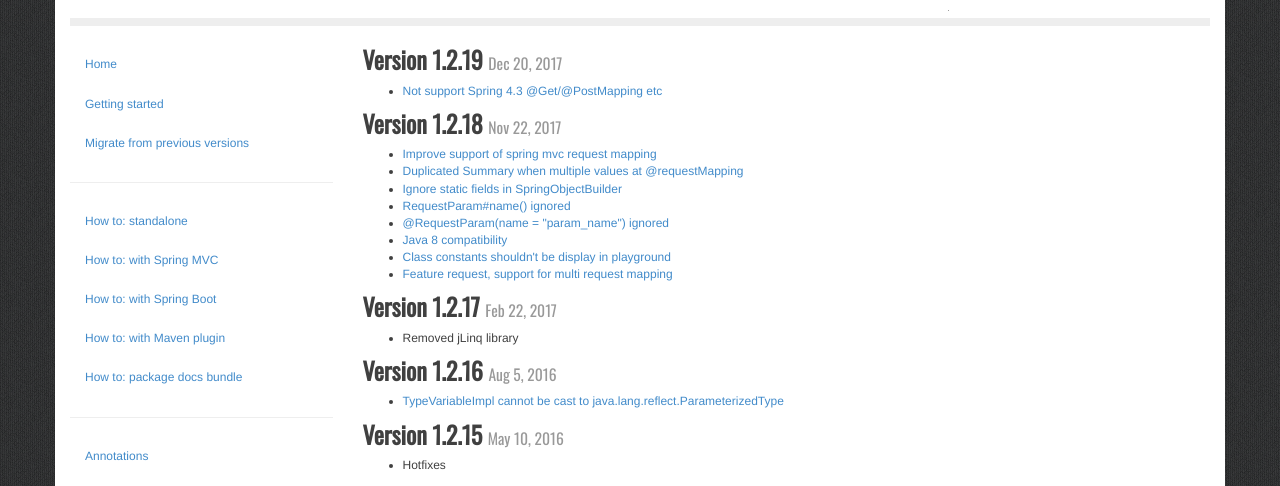
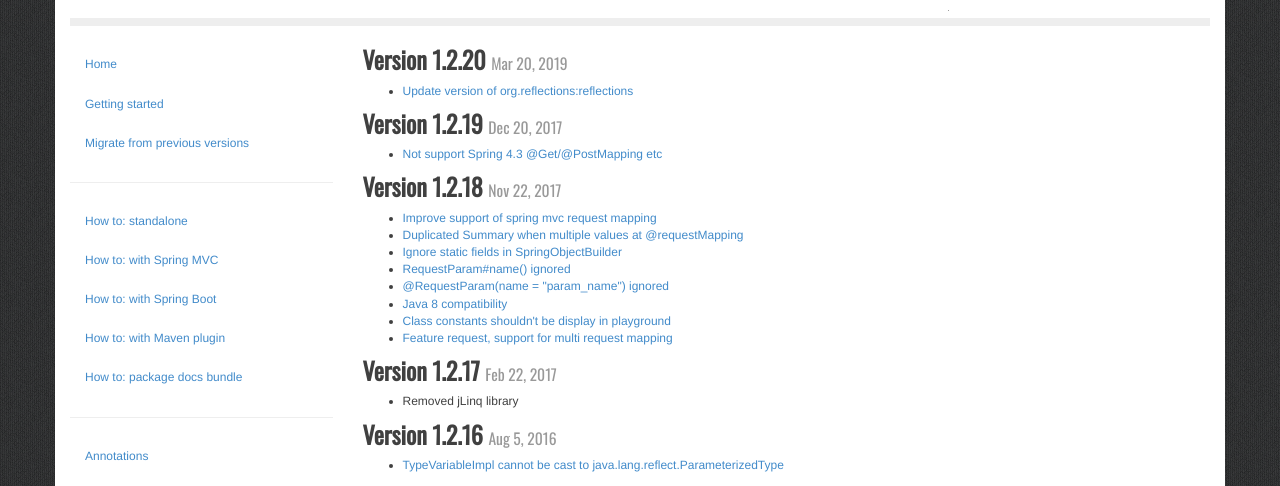
Before and after one commit to fabiomaffioletti/jsondoc, a Jekyll site: the page built from changelog.html, in a window 1280 px wide and 900 px high, cut to the strip 414-900 px from the top of the window. Built offline with Jekyll 4.4.1, drawn with Linux system fonts in a browser that asks for light colours; nearby versions of some CDN libraries; some web fonts are replaced; Markdown is read by kramdown in place of the engine named in the settings; some of the changed text lies outside the part shown; grey boxes are pictures that could not be loaded.

Commit message:
Update documentation

```diff
--- a/_config.yml
+++ b/_config.yml
@@ -2,6 +2,6 @@ name: JSONDoc
 baseurl:
 markdown: redcarpet
 highlighter: rouge
-version: 1.2.19
+version: 1.2.20
 demourl: http://jsondoc-fabiomaffioletti.rhcloud.com/jsondoc-ui.html?url=http://jsondoc-fabiomaffioletti.rhcloud.com/jsondoc
 downloadurl: distro/jsondoc-bundle-1.0.2.tar.gz
--- a/changelog.html
+++ b/changelog.html
@@ -2,6 +2,11 @@
 layout: default
 title: Changelog
 ---
+
+<h3>Version 1.2.20 <small>Mar 20, 2019</small></h3>
+<ul>
+<li><a target="_blank" href="https://github.com/fabiomaffioletti/jsondoc/pull/248">Update version of org.reflections:reflections</a></li>
+</ul>
 
 <h3>Version 1.2.19 <small>Dec 20, 2017</small></h3>
 <ul>
```
